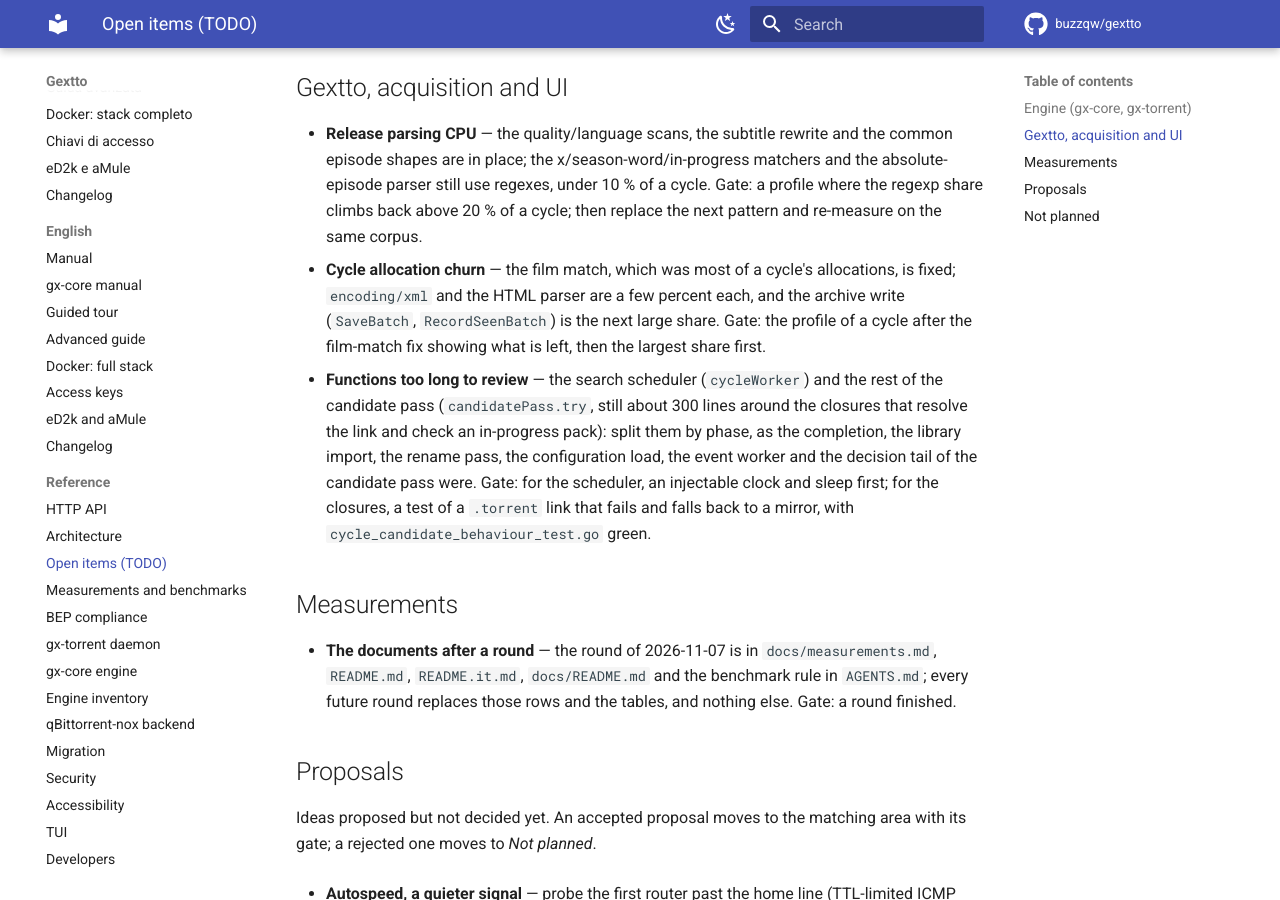
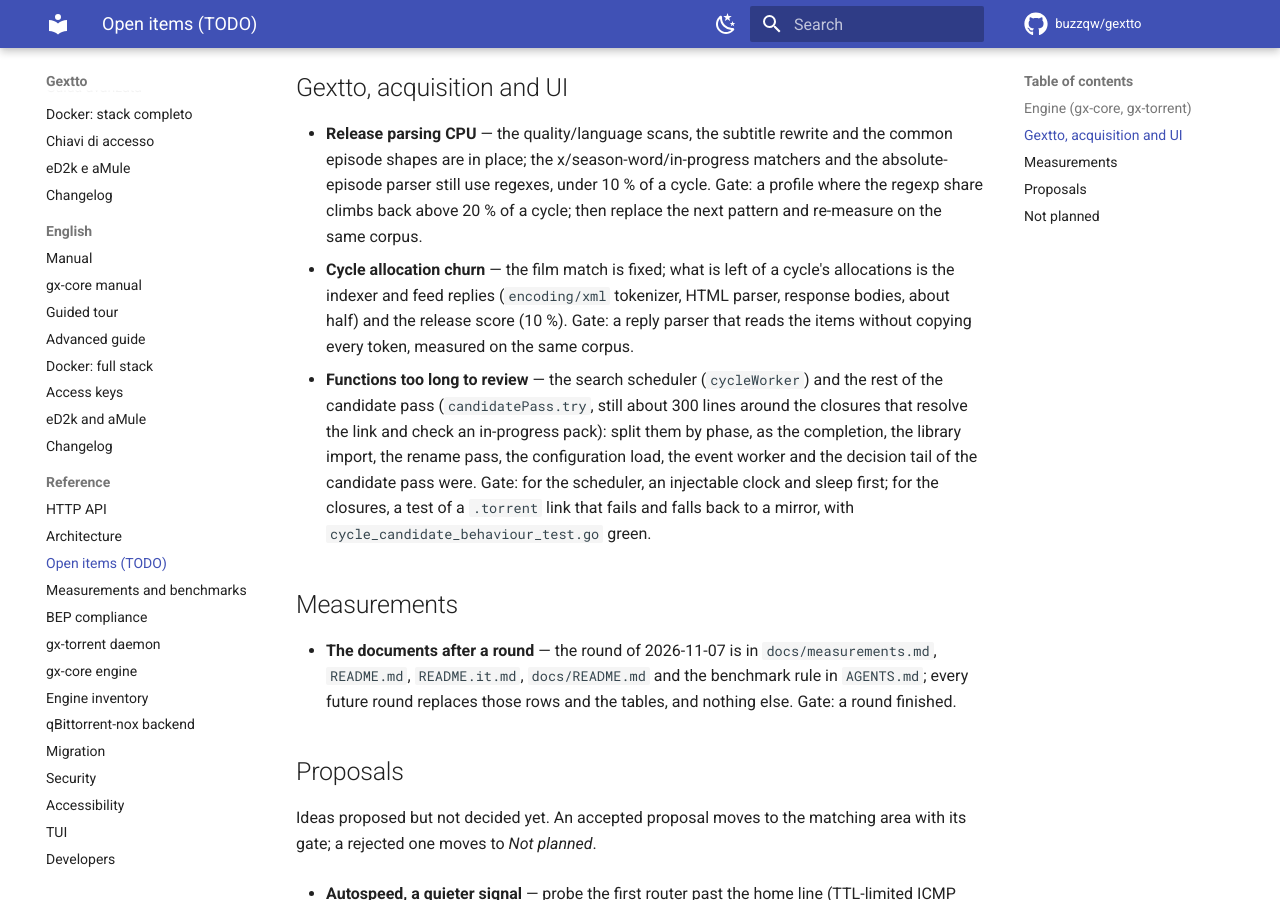
Before and after one commit to buzzqw/gextto, an MkDocs documentation site: the page built from docs/todo.md, in a window 1280 px wide and 900 px high, scrolled down 538 px. Built offline with MkDocs 1.6.1 and Material for MkDocs 9.7.7, drawn with Linux system fonts in a browser that asks for light colours; comment, search, counter and statistics services are not loaded.

Commit message:
Film match: no title lists rebuilt per film; profile of a full search after the cache: a third of the allocations, 40 % less CPU

```diff
--- a/docs/todo.md
+++ b/docs/todo.md
@@ -26,10 +26,10 @@
   and the absolute-episode parser still use regexes, under 10 % of a cycle. Gate: a
   profile where the regexp share climbs back above 20 % of a cycle; then replace the
   next pattern and re-measure on the same corpus.
-- **Cycle allocation churn** — the film match, which was most of a cycle's allocations,
-  is fixed; `encoding/xml` and the HTML parser are a few percent each, and the archive
-  write (`SaveBatch`, `RecordSeenBatch`) is the next large share. Gate: the profile of a
-  cycle after the film-match fix showing what is left, then the largest share first.
+- **Cycle allocation churn** — the film match is fixed; what is left of a cycle's
+  allocations is the indexer and feed replies (`encoding/xml` tokenizer, HTML parser,
+  response bodies, about half) and the release score (10 %). Gate: a reply parser that
+  reads the items without copying every token, measured on the same corpus.
 - **Functions too long to review** — the search scheduler (`cycleWorker`) and the rest of
   the candidate pass (`candidatePass.try`, still about 300 lines around the closures that
   resolve the link and check an in-progress pack): split them by phase, as the
```
Also changed, not shown: changelog.en.md (+1 -1 lines), changelog.md (+1 -1 lines), docs/measurements.md (+6 -1 lines), 1 other file.
